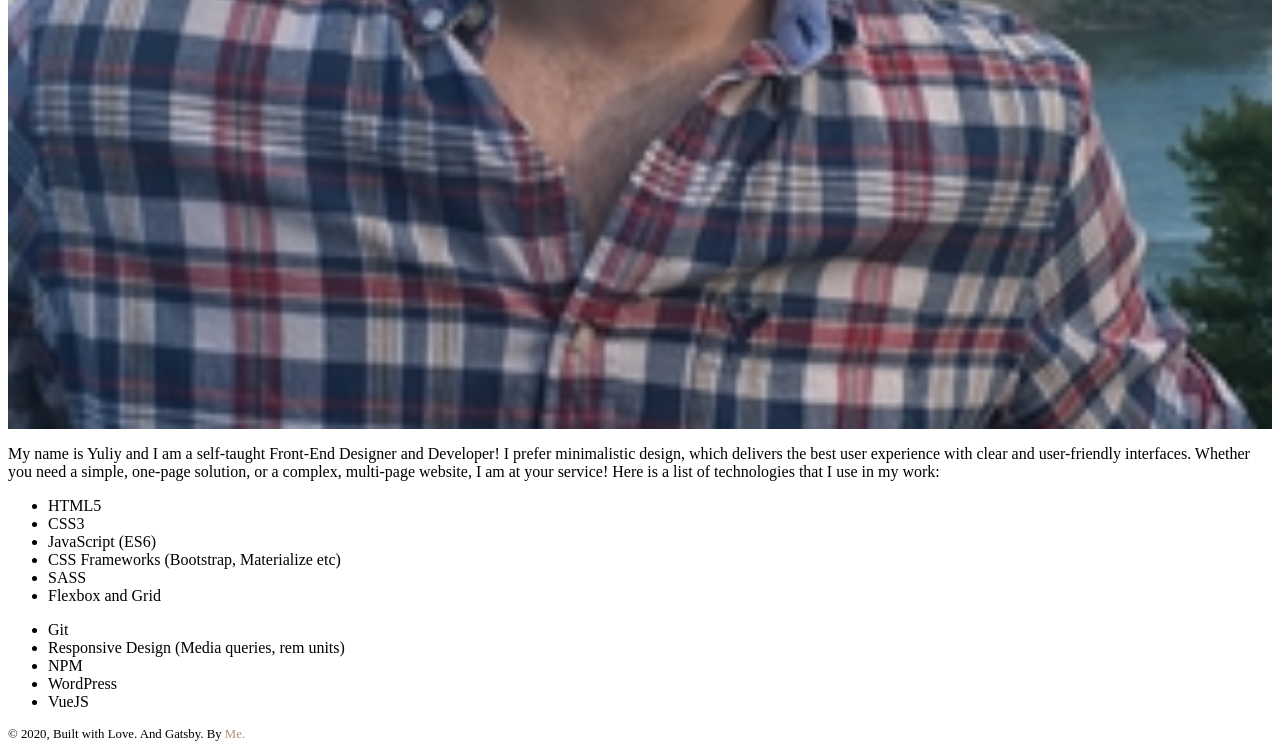
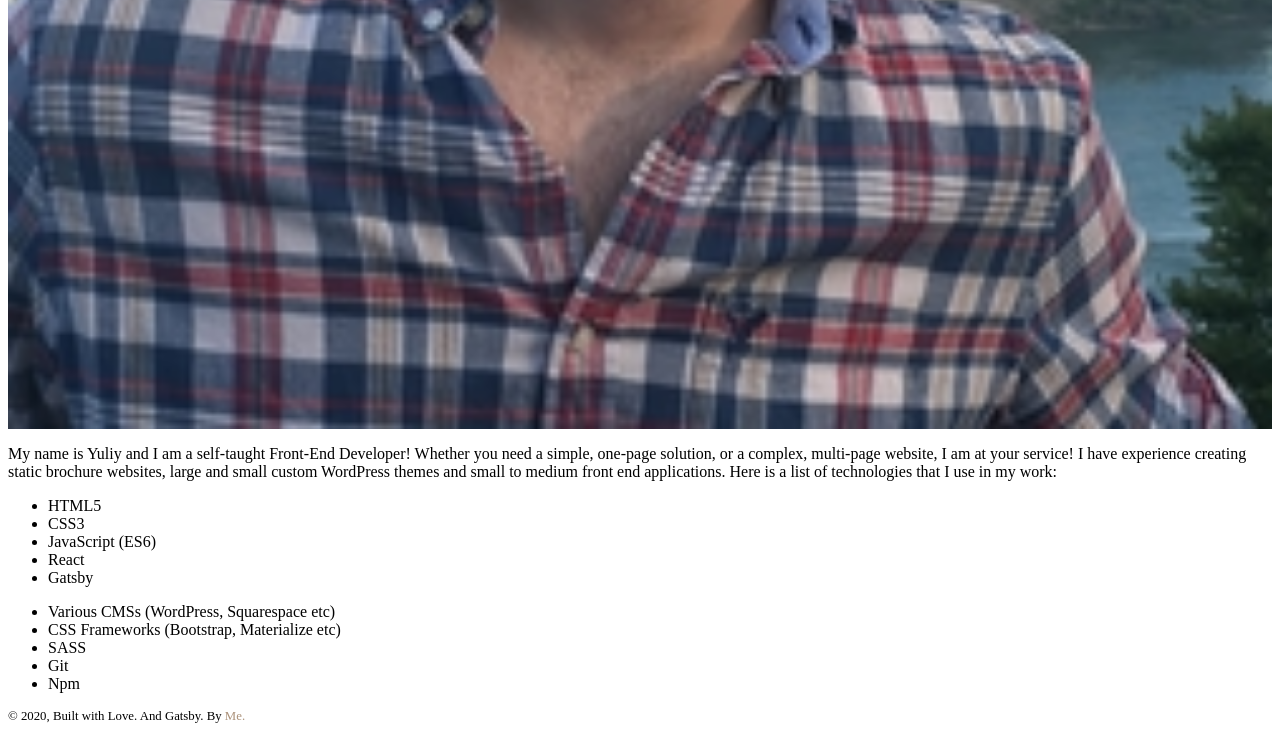
Before and after one commit to DrJulik/new_gatsby_portfolio, a Gatsby site: page /about in a window 1280 px wide. Shown: the part 946-1696 px from the top of the page. Built offline with nearby package versions, Linux system fonts and the light colour scheme; Gatsby itself is replaced by a stand-in of ours.

Commit message:
about content

```diff
--- a/src/pages/about.js
+++ b/src/pages/about.js
@@ -24,26 +24,26 @@ const about = () => {
         </div>
 
         <p>
-          My name is Yuliy and I am a self-taught Front-End Designer and
-          Developer! I prefer minimalistic design, which delivers the best user
-          experience with clear and user-friendly interfaces. Whether you need a
-          simple, one-page solution, or a complex, multi-page website, I am at
-          your service! Here is a list of technologies that I use in my work:
+          My name is Yuliy and I am a self-taught Front-End Developer! Whether
+          you need a simple, one-page solution, or a complex, multi-page
+          website, I am at your service! I have experience creating static
+          brochure websites, large and small custom WordPress themes and small
+          to medium front end applications. Here is a list of technologies that
+          I use in my work:
         </p>
         <ul>
           <li>HTML5</li>
           <li>CSS3</li>
           <li>JavaScript (ES6)</li>
+          <li>React</li>
+          <li>Gatsby </li>
+        </ul>
+        <ul>
+          <li>Various CMSs (WordPress, Squarespace etc)</li>
           <li>CSS Frameworks (Bootstrap, Materialize etc)</li>
           <li>SASS</li>
-          <li>Flexbox and Grid</li>
-        </ul>
-        <ul>
           <li>Git</li>
-          <li>Responsive Design (Media queries, rem units)</li>
-          <li>NPM</li>
-          <li>WordPress</li>
-          <li>VueJS</li>
+          <li>Npm</li>
         </ul>
       </div>
     </Layout>
```
